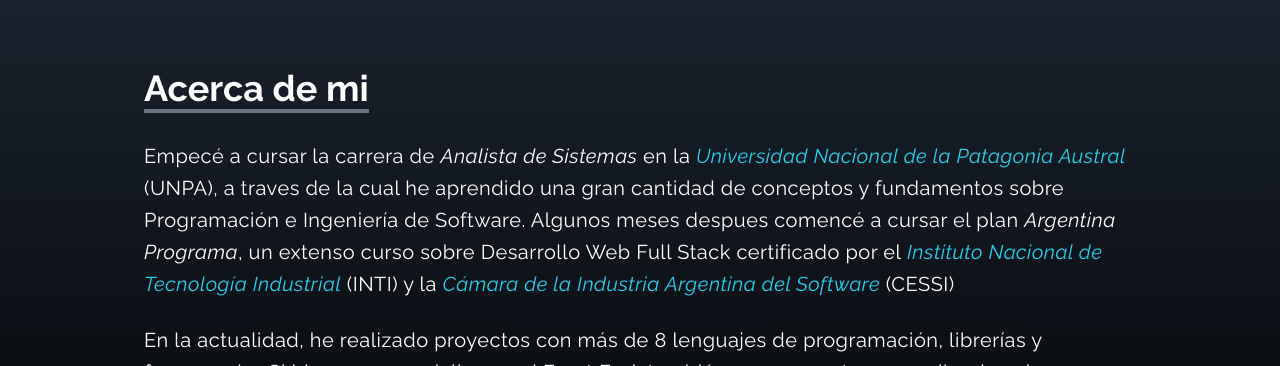
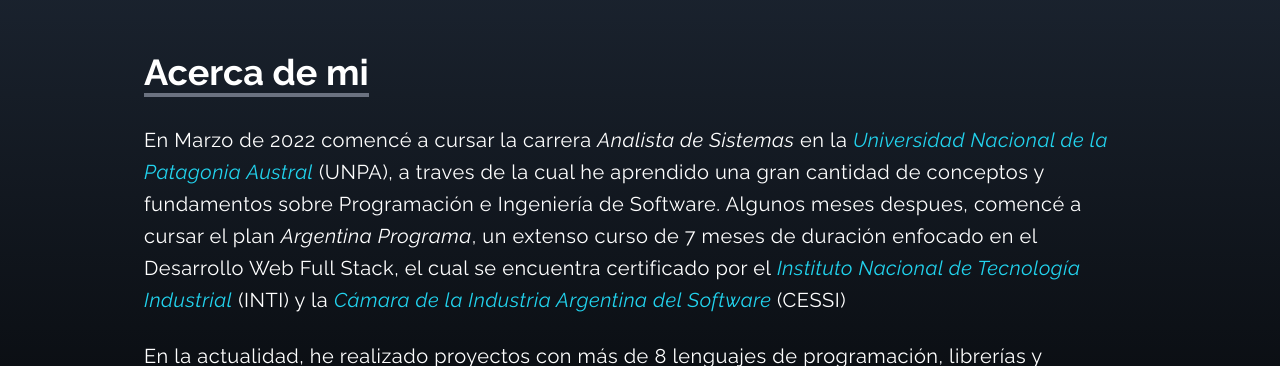
Before and after one commit to FeDaBa/First-Portfolio, a React (Create React App) app: page / in a window 1280 px wide. Shown: the part 940-1306 px from the top of the page. Built offline with nearby package versions, Linux system fonts and the light colour scheme; the HTML template or start-up script is replaced by a standard one; a web font is replaced by a local one.

Commit message:
Update About.jsx

```diff
--- a/src/components/About.jsx
+++ b/src/components/About.jsx
@@ -18,9 +18,9 @@
 
             <p className="text-xl leading-8 tracking-wide font">
 
-                Empecé a cursar la carrera de <em>Analista de Sistemas</em> en la <a href="https://www.uarg.unpa.edu.ar/" className="text-cyan-400" target={'_blank'} rel="noreferrer"><em>Universidad Nacional de la Patagonia Austral</em></a> (UNPA),
-                a traves de la cual he aprendido una gran cantidad de conceptos y fundamentos sobre Programación e Ingeniería de Software. Algunos meses despues comencé a cursar el plan <em>Argentina Programa</em>,
-                un extenso curso sobre Desarrollo Web Full Stack certificado por el
+                En Marzo de 2022 comencé a cursar la carrera <em>Analista de Sistemas</em> en la <a href="https://www.uarg.unpa.edu.ar/" className="text-cyan-400" target={'_blank'} rel="noreferrer"><em>Universidad Nacional de la Patagonia Austral</em></a> (UNPA),
+                a traves de la cual he aprendido una gran cantidad de conceptos y fundamentos sobre Programación e Ingeniería de Software. Algunos meses despues, comencé a cursar el plan <em>Argentina Programa</em>,
+                un extenso curso de 7 meses de duración enfocado en el Desarrollo Web Full Stack, el cual se encuentra certificado por el
                 <a href="https://www.argentina.gob.ar/inti" className="text-cyan-400" target={'_blank'} rel="noreferrer"><em> Instituto Nacional de Tecnología Industrial</em></a> (INTI)
                 y la <a href="https://cessi.org.ar/" className="text-cyan-400" target={'_blank'} rel="noreferrer"><em> Cámara de la Industria Argentina del Software</em></a> (CESSI)
 
```
